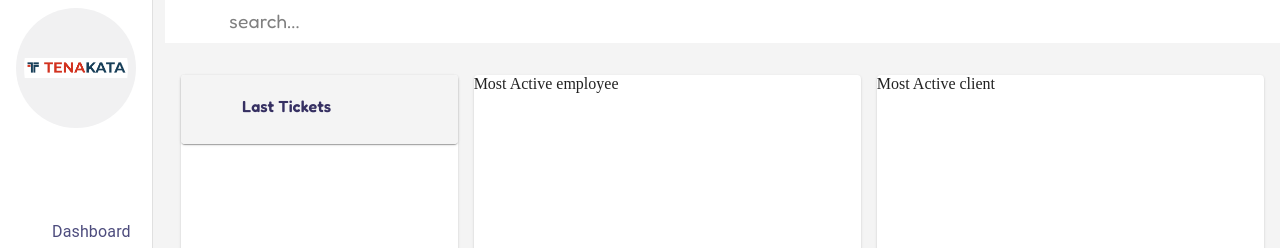
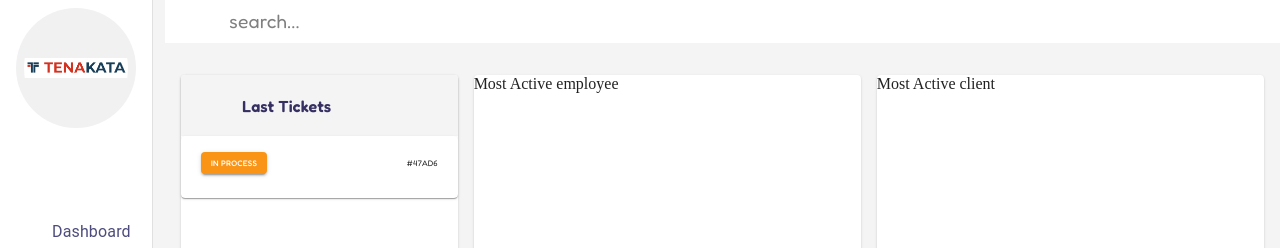
Before and after one commit to Naominm/ticket-management-system-frontend, a React (Vite) app: page /dashboard in a window 1280 px wide. Shown: the top 248 px of the page. Built offline with nearby package versions, Linux system fonts and the light colour scheme; some icons are missing.

Commit message:
Feat: Build the card call to action section

```diff
--- a/src/pages/dashboard.tsx
+++ b/src/pages/dashboard.tsx
@@ -5,10 +5,12 @@ import {
   CardContent,
   Typography,
   IconButton,
+  Button,
 } from "@mui/material";
 import SidebarComponent from "../components/sidebarComponent";
 import SearchComponent from "../components/searchComponent";
 import MapsHomeWorkIcon from "@mui/icons-material/MapsHomeWork";
+import PersonIcon from "@mui/icons-material/Person";
 
 export default function DashboardPage() {
   return (
@@ -68,6 +70,39 @@ export default function DashboardPage() {
                     <MapsHomeWorkIcon />
                   </IconButton>
                 </CardContent>
+                <Card>
+                  <CardContent>
+                    <Box
+                      sx={{
+                        display: "flex",
+                        alignItems: "center",
+                        justifyContent: "space-between",
+                        px: 0.5,
+                      }}
+                    >
+                      <Button
+                        size="small"
+                        variant="contained"
+                        sx={{
+                          fontFamily: "var(--primary-font)",
+                          bgcolor: "var(--yellow-color)",
+                          fontSize: "0.5rem",
+                        }}
+                      >
+                        in process
+                      </Button>
+                      <Typography
+                        variant="body2"
+                        sx={{
+                          fontSize: "0.5rem",
+                          fontFamily: "var(--primary-font)",
+                        }}
+                      >
+                        #47AD6
+                      </Typography>
+                    </Box>
+                  </CardContent>
+                </Card>
               </Card>
             </Box>
             <Box
```
